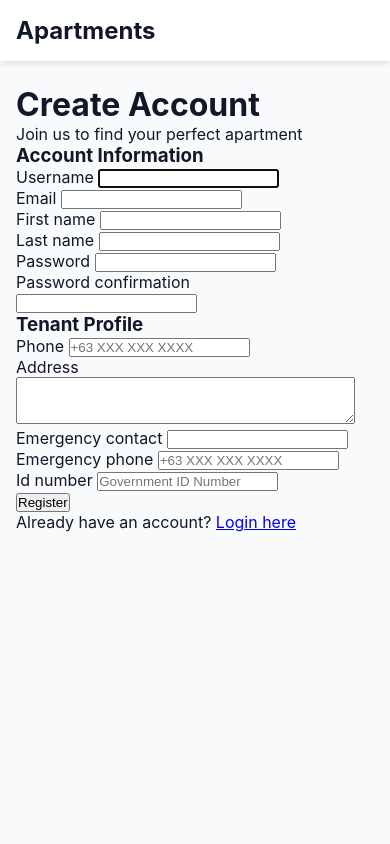
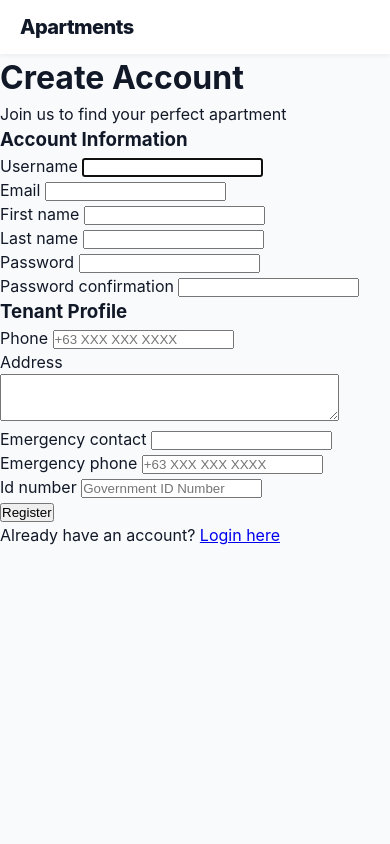
Before and after one commit to ramosjarod04-creator/apartment, a Django app: page /register/ in a window 390 px wide. Run offline with Django 5.2, Linux system fonts and the light colour scheme.

Commit message:
Refactor CSS variables and update navbar styles

```diff
--- a/reservations/templates/base.html
+++ b/reservations/templates/base.html
@@ -6,93 +6,106 @@
     <title>{% block title %}Apartment Reservation{% endblock %}</title>
 
     <style>
-        /* Base Variables and Layout */
-        * { margin: 0; padding: 0; box-sizing: border-box; }
+        /* CSS Variables */
         :root {
             --primary: rgb(61, 64, 224);
+            --primary-hover: rgb(45, 48, 200);
             --white: #ffffff;
             --gray-50: #f9fafb;
             --gray-100: #f3f4f6;
+            --gray-200: #e5e7eb;
             --gray-700: #374151;
             --gray-900: #111827;
+            --danger: #ef4444;
             --radius-lg: 0.75rem;
-            --shadow-md: 0 4px 6px -1px rgb(0 0 0 / 0.1);
+            --shadow-lg: 0 10px 15px -3px rgba(0, 0, 0, 0.1);
         }
+
+        * { margin: 0; padding: 0; box-sizing: border-box; }
 
         body {
             font-family: -apple-system, BlinkMacSystemFont, 'Segoe UI', Roboto, sans-serif;
             background-color: var(--gray-50);
             color: var(--gray-900);
-            min-height: 100vh;
-            display: flex;
-            flex-direction: column;
+            line-height: 1.5;
         }
 
-        .container { width: 100%; max-width: 1280px; margin: 0 auto; padding: 0 1rem; }
-        .main-content { flex: 1; padding: 1.5rem 0; }
-
-        /* --- Updated Navbar --- */
+        /* --- Navbar Layout --- */
         .navbar {
             background-color: var(--white);
-            box-shadow: var(--shadow-md);
-            padding: 1rem 0;
+            padding: 0.75rem 0;
+            box-shadow: 0 2px 4px rgba(0,0,0,0.05);
             position: sticky;
             top: 0;
             z-index: 1000;
         }
 
         .navbar .container {
+            max-width: 1280px;
+            margin: 0 auto;
+            padding: 0 1.25rem;
             display: flex;
             justify-content: space-between;
             align-items: center;
         }
 
-        /* Hamburger Toggle */
+        .nav-brand h2 {
+            font-size: 1.25rem;
+            font-weight: 800;
+            color: var(--gray-900);
+            letter-spacing: -0.5px;
+        }
+
+        /* --- Hamburger Button --- */
         .menu-toggle {
             display: none;
-            background: none;
+            background: var(--gray-100);
             border: none;
             cursor: pointer;
-            padding: 5px;
+            padding: 10px;
+            border-radius: 8px;
             z-index: 1100;
         }
 
         .hamburger-bar, .hamburger-bar::before, .hamburger-bar::after {
-            content: ''; display: block; width: 22px; height: 2px;
+            content: ''; display: block; width: 20px; height: 2px;
             background: var(--gray-900); transition: 0.3s; position: relative;
         }
-        .hamburger-bar::before { position: absolute; top: -7px; }
-        .hamburger-bar::after { position: absolute; bottom: -7px; }
+        .hamburger-bar::before { position: absolute; top: -6px; }
+        .hamburger-bar::after { position: absolute; bottom: -6px; }
 
-        /* --- Mobile Drawer Drawer Logic --- */
-        @media (max-width: 768px) {
+        /* --- Mobile Sidebar Overlay --- */
+        .nav-overlay {
+            position: fixed; top: 0; left: 0; width: 100%; height: 100%;
+            background: rgba(17, 24, 39, 0.4); backdrop-filter: blur(4px);
+            z-index: 1040; opacity: 0; visibility: hidden; transition: 0.3s;
+        }
+        .nav-overlay.active { opacity: 1; visibility: visible; }
+
+        /* --- Sidebar Drawer --- */
+        @media (max-width: 991px) {
             .menu-toggle { display: block; }
 
             .nav-drawer-wrapper {
                 position: fixed;
                 top: 0;
-                right: -100%; /* Hidden off-screen */
-                width: 280px;
+                right: -100%;
+                width: 300px;
                 height: 100vh;
                 background: var(--white);
                 z-index: 1050;
-                transition: right 0.3s ease;
-                padding: 4rem 1.5rem;
-                box-shadow: -10px 0 30px rgba(0,0,0,0.1);
+                transition: transform 0.4s cubic-bezier(0.4, 0, 0.2, 1);
+                box-shadow: var(--shadow-lg);
+                padding: 1.5rem;
+                display: flex;
+                flex-direction: column;
             }
 
-            .nav-drawer-wrapper.active { right: 0; } /* Slide in */
-
-            .nav-overlay {
-                position: fixed; top: 0; left: 0; width: 100%; height: 100%;
-                background: rgba(0,0,0,0.4); z-index: 1040;
-                display: none;
-            }
-            .nav-overlay.active { display: block; }
+            .nav-drawer-wrapper.active { transform: translateX(-100%); }
         }
 
-        @media (min-width: 769px) {
-            .nav-drawer-wrapper { display: block; }
+        @media (min-width: 992px) {
+            .nav-drawer-wrapper { display: flex; align-items: center; flex: 1; justify-content: flex-end; }
         }
     </style>
 </head>
@@ -100,7 +113,7 @@
     <header class="navbar">
         <div class="container">
             <div class="nav-brand">
-                <a href="/" style="text-decoration: none; color: inherit;">
+                <a href="/" style="text-decoration: none;">
                     <h2>Apartments</h2>
                 </a>
             </div>
@@ -129,12 +142,13 @@
         const drawer = document.getElementById('nav-drawer-wrapper');
         const overlay = document.getElementById('nav-overlay');
 
+        function toggleMenu() {
+            drawer.classList.toggle('active');
+            overlay.classList.toggle('active');
+            document.body.style.overflow = drawer.classList.contains('active') ? 'hidden' : 'auto';
+        }
+
         if (toggle) {
-            function toggleMenu() {
-                drawer.classList.toggle('active');
-                overlay.classList.toggle('active');
-                document.body.style.overflow = drawer.classList.contains('active') ? 'hidden' : 'auto';
-            }
             toggle.addEventListener('click', toggleMenu);
             overlay.addEventListener('click', toggleMenu);
         }
```
